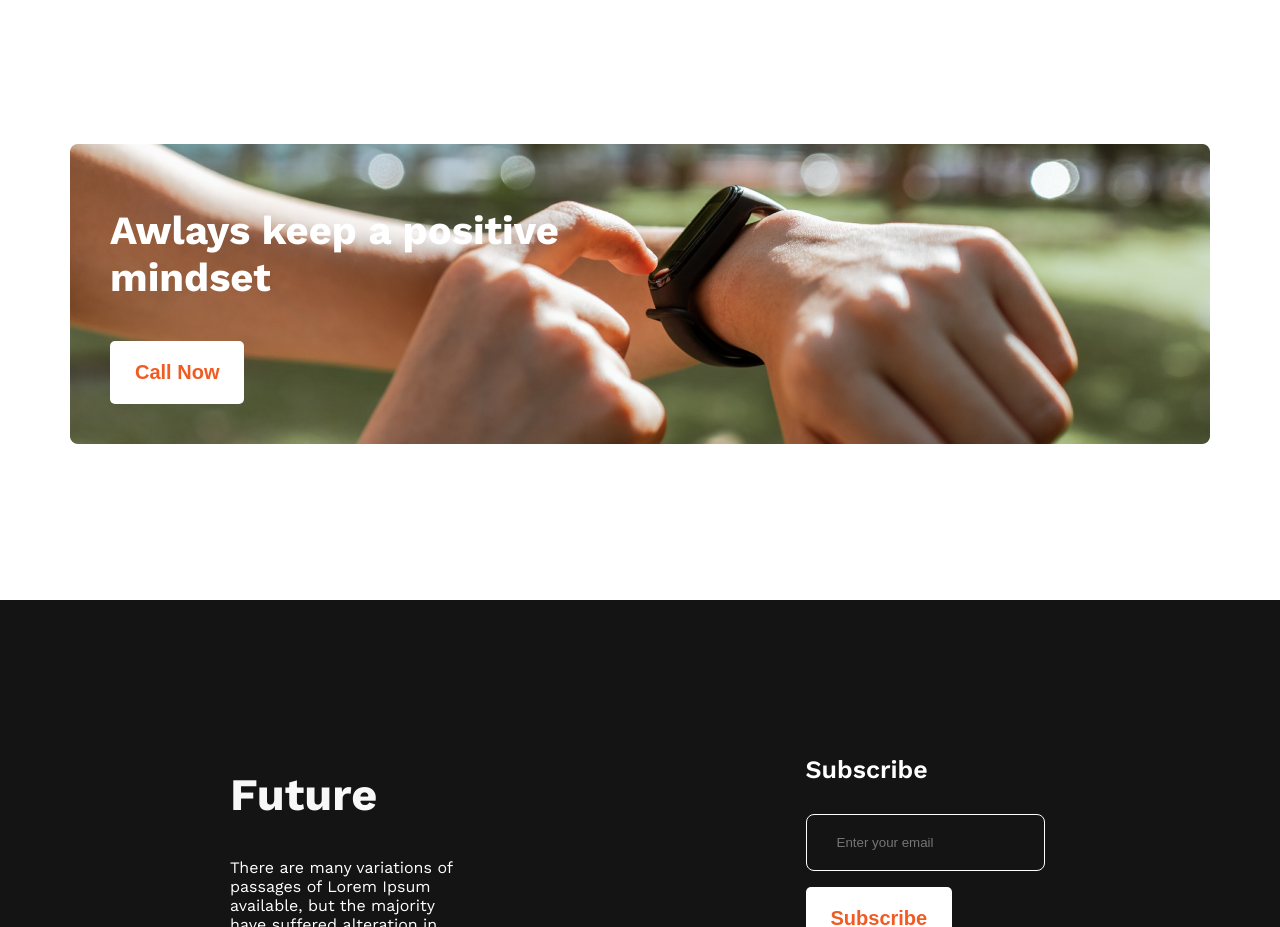
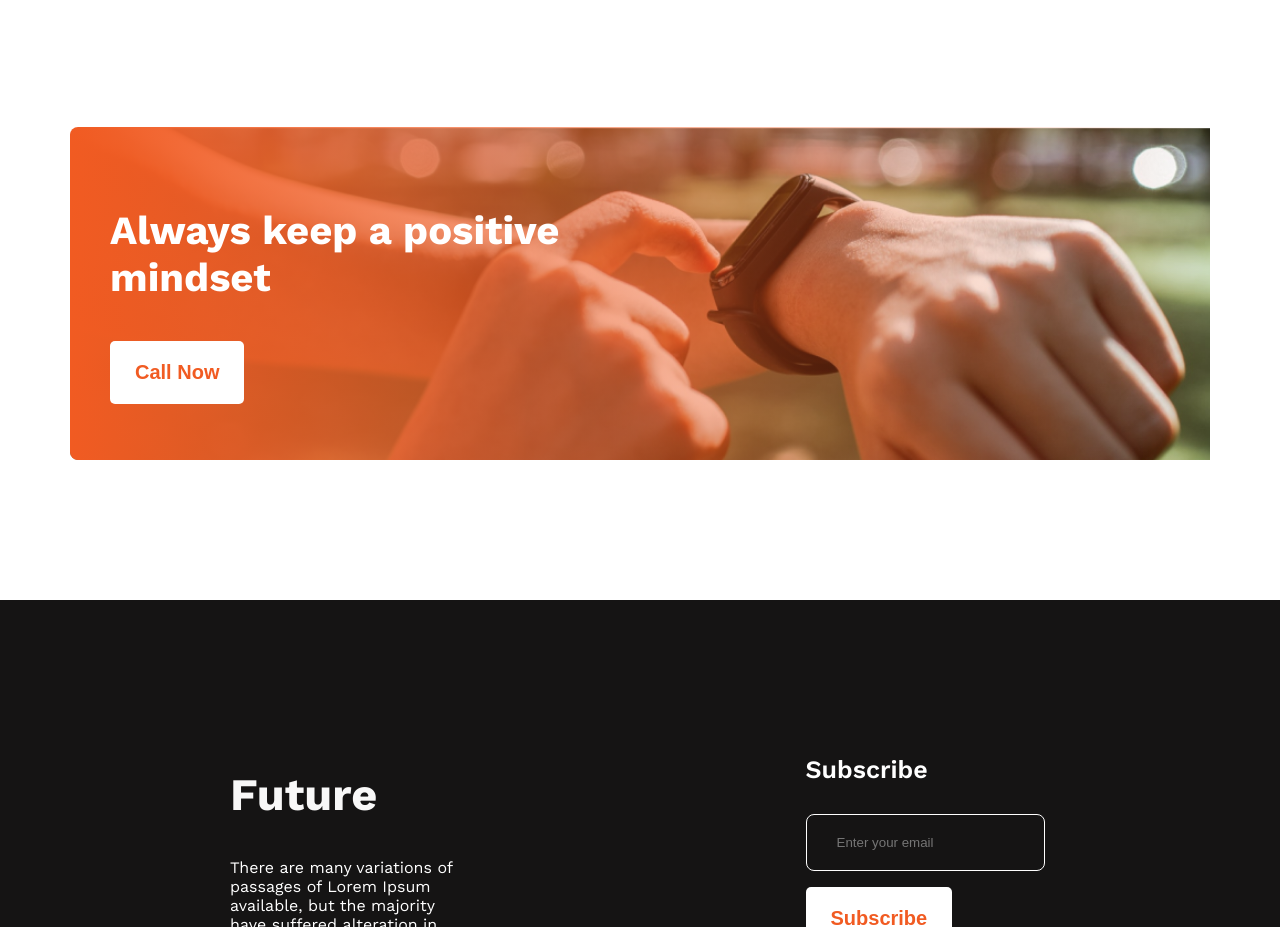
Before and after one commit to chapaiwebdevevelopers/Happy-New-Year-2024, a plain HTML site: page index.html in a window 1280 px wide. Shown: the part 2540-3467 px from the top of the page. Drawn offline with nearby package versions, Linux system fonts and the light colour scheme.

Commit message:
solve the overlay color problem in call to action

```diff
--- a/index.html
+++ b/index.html
@@ -76,8 +76,12 @@
                 </div>
             </div>
             <div class="call-to-action">
-                <h3 class="section-title">Awlays keep a positive mindset</h3>
-                <button class="btn-white">Call Now</button>
+                <div class="bg-overlay">
+                    <div class="call-to-action-description">
+                        <h3 class="section-title">Always keep a positive mindset</h3>
+                        <button class="btn-white">Call Now</button>
+                    </div>
+                </div>
             </div>
 
         </div>
--- a/style/style.css
+++ b/style/style.css
@@ -143,13 +143,22 @@ main {
 }
 .call-to-action{
     background-image: url('../images/watch.png');
-    background-position: center;
+    background-size:cover;
     background-repeat: no-repeat;
     text-align: left;
-    padding: 40px;
     margin: 135px 0px;
 }
-.call-to-action > .section-title{
+.bg-overlay{
+    height: 100%;
+    width: 100%;
+    border-radius: 8px;
+    background: linear-gradient(90deg, #F15B22 0%, rgba(241, 91, 34, 0.00) 100%);
+    color:white;
+}
+.call-to-action-description{
+    padding: 40px;
+}
+.bg-overlay .section-title{
  color:white;
  max-width: 50%;
 }
```
